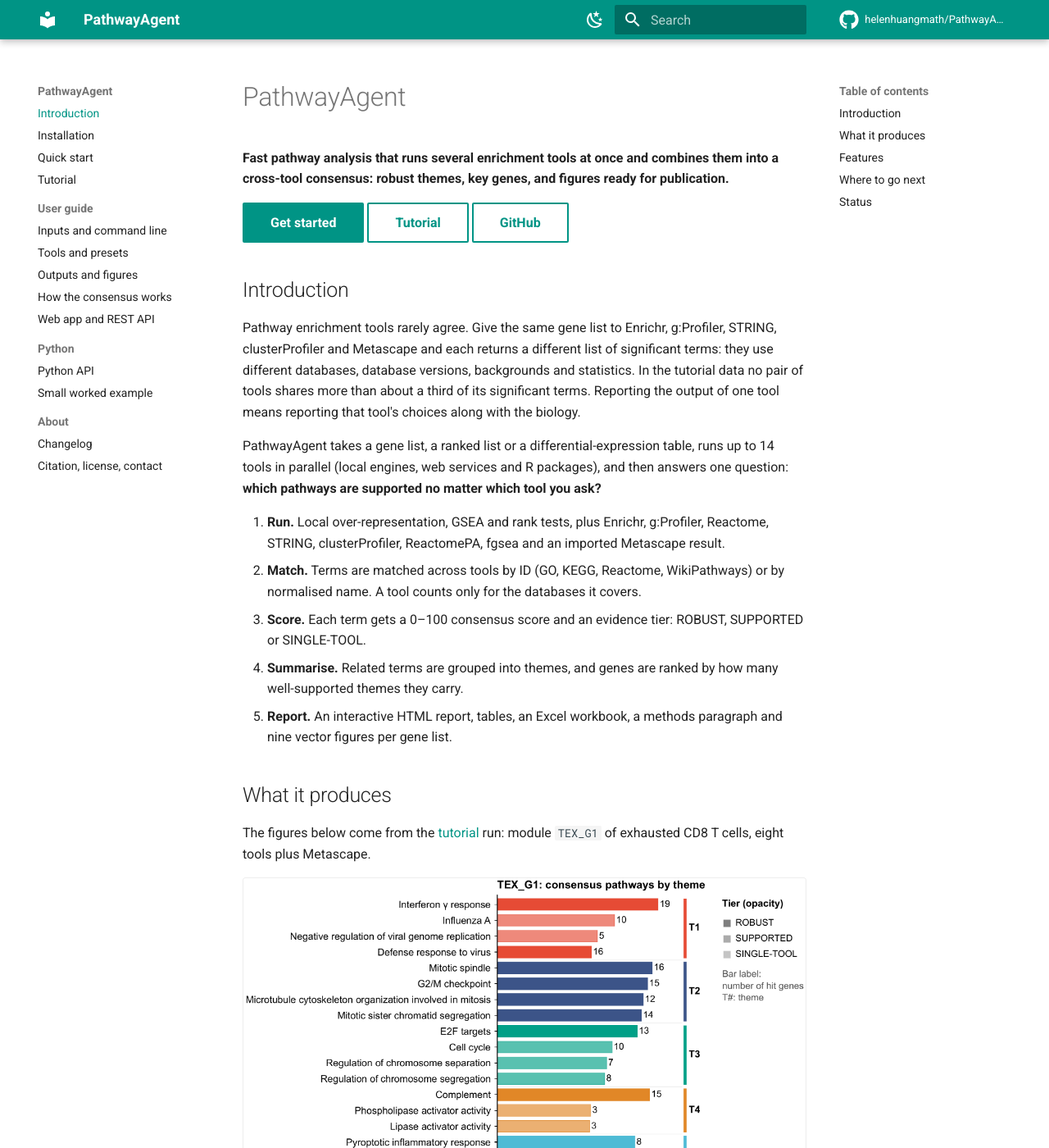
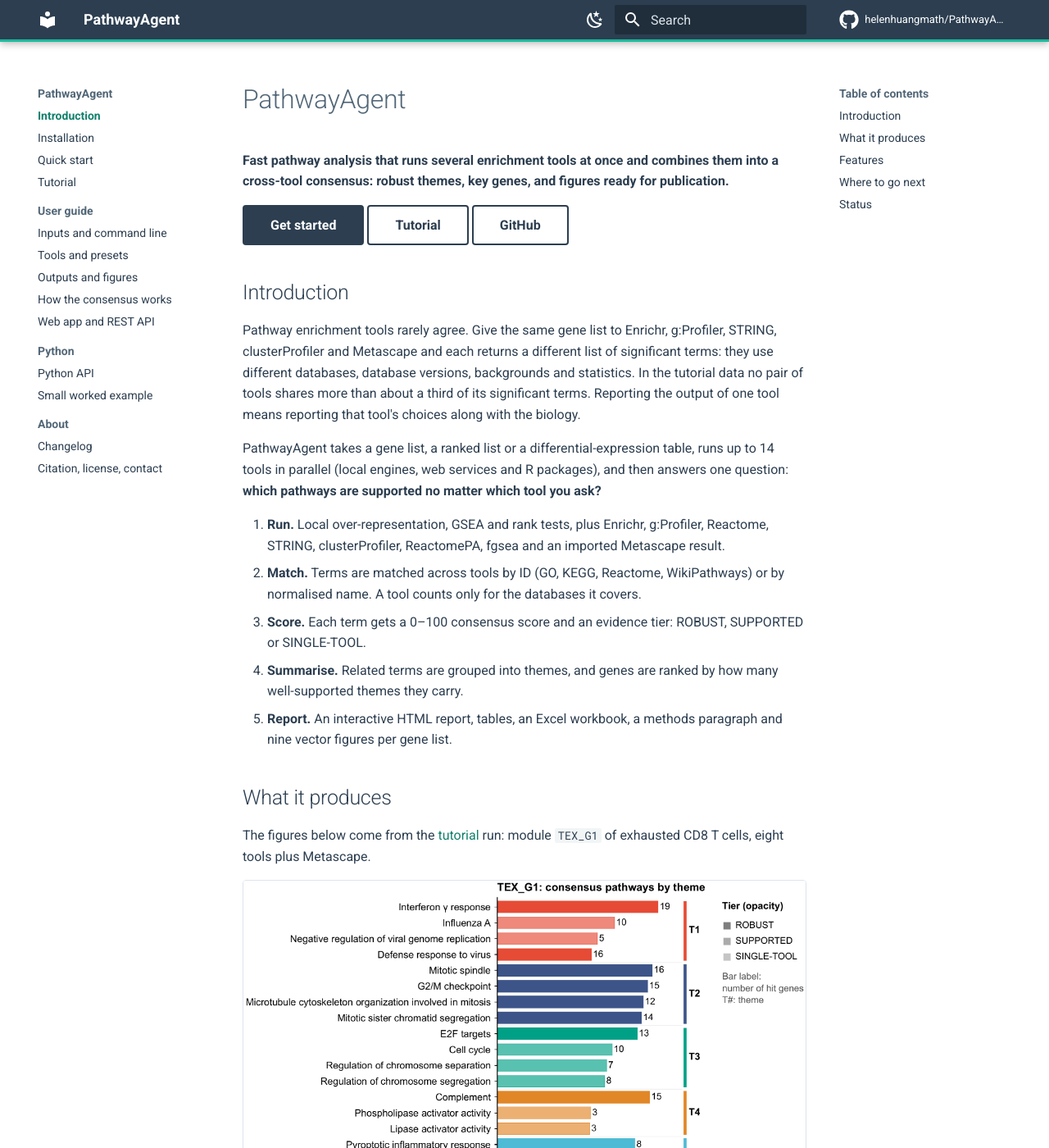
Before and after one commit to helenhuangmath/PathwayAgent, an MkDocs documentation site: the page built from docs/index.md, in a window 1280 px wide and 1400 px high. Shown: the whole window at 82% size. Built offline with MkDocs 1.6.1 and Material for MkDocs 9.7.7, drawn with Linux system fonts in a browser that asks for light colours; comment, search, counter and statistics services are not loaded.

Commit message:
Apply GEPIA-inspired navy and turquoise documentation theme

```diff
--- a/docs/stylesheets/extra.css
+++ b/docs/stylesheets/extra.css
@@ -1,11 +1,107 @@
-/* Figures: centred, with a light frame so white-background plots read on the dark theme too. */
+/* GEPIA / Bootswatch Flatly palette: navy, turquoise, white and pale gray. */
+:root {
+  --gepia-navy: #2c3e50;
+  --gepia-turquoise: #18bc9c;
+}
+
+[data-md-color-scheme="default"],
+[data-md-color-scheme="slate"] {
+  --md-primary-fg-color: var(--gepia-navy);
+  --md-primary-fg-color--light: #3d566e;
+  --md-primary-fg-color--dark: #1a242f;
+  --md-primary-bg-color: #ffffff;
+  --md-primary-bg-color--light: #dce4ec;
+  --md-accent-fg-color: var(--gepia-turquoise);
+  --md-accent-fg-color--transparent: #18bc9c1a;
+}
+
+[data-md-color-scheme="default"] {
+  --md-default-fg-color: #2c3e50;
+  --md-default-fg-color--light: #526778;
+  --md-default-fg-color--lighter: #71828e;
+  --md-default-fg-color--lightest: #dce4ec;
+  --md-default-bg-color: #ffffff;
+  --md-typeset-color: #2c3e50;
+  /* Darker than the turquoise accent so body links are readable on white. */
+  --md-typeset-a-color: #0f806b;
+  --md-code-fg-color: #2c3e50;
+  --md-code-bg-color: #f2f5f6;
+  --gepia-link-hover: #0a6654;
+  --gepia-panel-bg: #ecf0f1;
+  --gepia-table-heading: #2c3e50;
+  --gepia-table-heading-text: #ffffff;
+}
+
+[data-md-color-scheme="slate"] {
+  --md-hue: 210;
+  --md-default-bg-color: #1a242f;
+  --md-default-fg-color: #e5edf2;
+  --md-default-fg-color--light: #b5c5d2;
+  --md-default-fg-color--lightest: #3d5163;
+  --md-typeset-color: #e5edf2;
+  --md-typeset-a-color: #54ddc1;
+  --md-code-fg-color: #e5edf2;
+  --md-code-bg-color: #243443;
+  --gepia-link-hover: #8cebd7;
+  --gepia-panel-bg: #243443;
+  --gepia-table-heading: #2c3e50;
+  --gepia-table-heading-text: #ffffff;
+}
+
+.md-header {
+  border-bottom: 3px solid var(--gepia-turquoise);
+}
+
+.md-typeset a:hover,
+.md-typeset a:focus-visible,
+.md-nav__link:hover,
+.md-nav__link:focus-visible {
+  color: var(--gepia-link-hover);
+}
+
+.md-nav__link--active {
+  color: var(--md-typeset-a-color);
+  font-weight: 700;
+}
+
+.md-typeset .md-button {
+  border-radius: 4px;
+}
+
+.md-typeset .md-button--primary {
+  background-color: var(--gepia-navy);
+  border-color: var(--gepia-navy);
+  color: #ffffff;
+}
+
+.md-typeset .md-button:hover,
+.md-typeset .md-button:focus-visible {
+  background-color: #0f806b;
+  border-color: #0f806b;
+  color: #ffffff;
+}
+
+.md-typeset table:not([class]) {
+  font-size: 0.72rem;
+}
+
+.md-typeset table:not([class]) th {
+  background: var(--gepia-table-heading);
+  color: var(--gepia-table-heading-text);
+}
+
+.md-typeset table:not([class]) tbody tr:hover {
+  background-color: var(--gepia-panel-bg);
+}
+
+/* Keep white-background scientific plots readable in either color scheme. */
 .md-typeset img {
   display: block;
   margin: 0.6em auto;
-  background: #fff;
+  background: #ffffff;
   border: 1px solid var(--md-default-fg-color--lightest);
   border-radius: 4px;
 }
-.md-typeset table:not([class]) { font-size: 0.72rem; }
+
 /* Two figures side by side in a table: let the columns share the width. */
 .md-typeset table:not([class]) td img { margin: 0; }
--- a/mkdocs.yml
+++ b/mkdocs.yml
@@ -18,15 +18,15 @@ theme:
   palette:
     - media: "(prefers-color-scheme: light)"
       scheme: default
-      primary: teal
-      accent: teal
+      primary: custom
+      accent: custom
       toggle:
         icon: material/weather-night
         name: Switch to dark mode
     - media: "(prefers-color-scheme: dark)"
       scheme: slate
-      primary: teal
-      accent: teal
+      primary: custom
+      accent: custom
       toggle:
         icon: material/weather-sunny
         name: Switch to light mode
```
